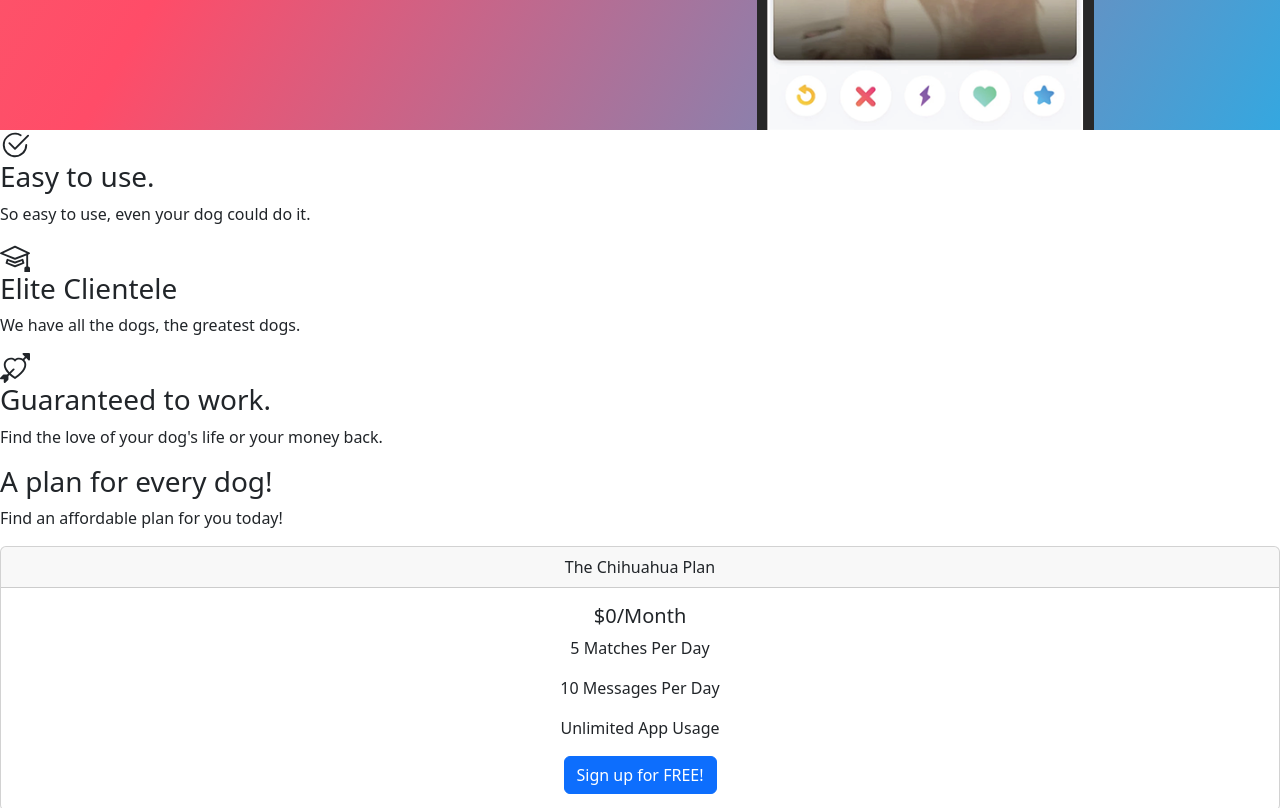
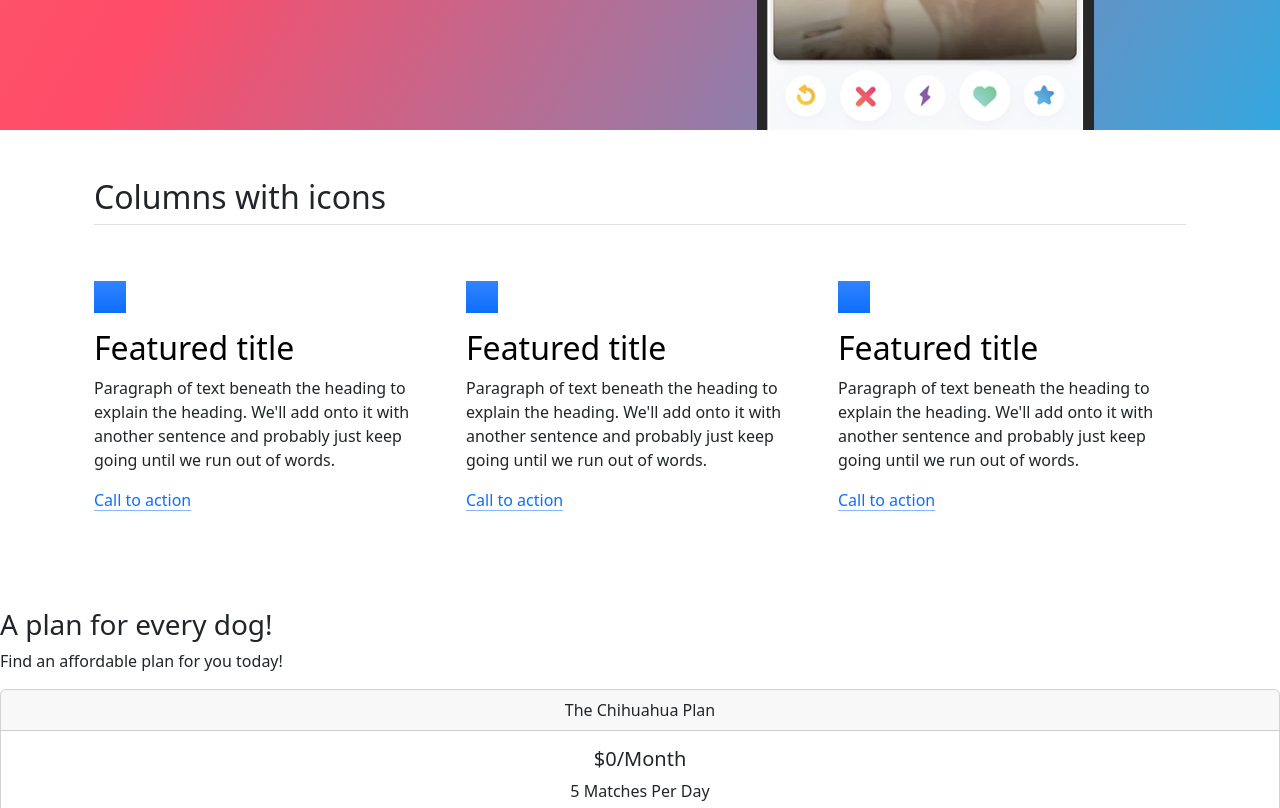
Before and after one commit to RissaStack/tin-dog, a plain HTML site: page index.html in a window 1280 px wide. Shown: the part 560-1368 px from the top of the page. Drawn offline with nearby package versions, Linux system fonts and the light colour scheme.

```diff
--- a/index.html
+++ b/index.html
@@ -43,47 +43,42 @@
   </section>
   <!-- Features -->
   <section id="features">
-    <div>
-      <div class="icon">
-        <svg xmlns="http://www.w3.org/2000/svg" height="30" fill="currentColor" class="bi bi-check2-circle"
-              viewBox="0 0 16 16">
-              <path
-                d="M2.5 8a5.5 5.5 0 0 1 8.25-4.764.5.5 0 0 0 .5-.866A6.5 6.5 0 1 0 14.5 8a.5.5 0 0 0-1 0 5.5 5.5 0 1 1-11 0z" />
-              <path
-                d="M15.354 3.354a.5.5 0 0 0-.708-.708L8 9.293 5.354 6.646a.5.5 0 1 0-.708.708l3 3a.5.5 0 0 0 .708 0l7-7z" />
-            </svg>
+    <div class="container px-4 py-5" id="featured-3">
+      <h2 class="pb-2 border-bottom">Columns with icons</h2>
+      <div class="row g-4 py-5 row-cols-1 row-cols-lg-3">
+        <div class="feature col">
+          <div class="feature-icon d-inline-flex align-items-center justify-content-center text-bg-primary bg-gradient fs-2 mb-3">
+            <svg class="bi" width="1em" height="1em"><use xlink:href="#collection"></use></svg>
           </div>
-      <div class="easy-use">
-        <h3>Easy to use.</h3>
-        <p>So easy to use, even your dog could do it.</p>
+          <h3 class="fs-2 text-body-emphasis">Featured title</h3>
+          <p>Paragraph of text beneath the heading to explain the heading. We'll add onto it with another sentence and probably just keep going until we run out of words.</p>
+          <a href="#" class="icon-link">
+            Call to action
+            <svg class="bi"><use xlink:href="#chevron-right"></use></svg>
+          </a>
         </div>
+        <div class="feature col">
+          <div class="feature-icon d-inline-flex align-items-center justify-content-center text-bg-primary bg-gradient fs-2 mb-3">
+            <svg class="bi" width="1em" height="1em"><use xlink:href="#people-circle"></use></svg>
           </div>
-    <div class="elite-client">
-      <div class="icon">
-        <svg xmlns="http://www.w3.org/2000/svg" height="30" fill="currentColor" class="bi bi-mortarboard"
-              viewBox="0 0 16 16">
-              <path
-                d="M8.211 2.047a.5.5 0 0 0-.422 0l-7.5 3.5a.5.5 0 0 0 .025.917l7.5 3a.5.5 0 0 0 .372 0L14 7.14V13a1 1 0 0 0-1 1v2h3v-2a1 1 0 0 0-1-1V6.739l.686-.275a.5.5 0 0 0 .025-.917l-7.5-3.5ZM8 8.46 1.758 5.965 8 3.052l6.242 2.913L8 8.46Z" />
-              <path
-                d="M4.176 9.032a.5.5 0 0 0-.656.327l-.5 1.7a.5.5 0 0 0 .294.605l4.5 1.8a.5.5 0 0 0 .372 0l4.5-1.8a.5.5 0 0 0 .294-.605l-.5-1.7a.5.5 0 0 0-.656-.327L8 10.466 4.176 9.032Zm-.068 1.873.22-.748 3.496 1.311a.5.5 0 0 0 .352 0l3.496-1.311.22.748L8 12.46l-3.892-1.556Z" />
-            </svg>
+          <h3 class="fs-2 text-body-emphasis">Featured title</h3>
+          <p>Paragraph of text beneath the heading to explain the heading. We'll add onto it with another sentence and probably just keep going until we run out of words.</p>
+          <a href="#" class="icon-link">
+            Call to action
+            <svg class="bi"><use xlink:href="#chevron-right"></use></svg>
+          </a>
         </div>
-      <div>
-        <h3>Elite Clientele</h3>
-        <p>We have all the dogs, the greatest dogs.</p>
+        <div class="feature col">
+          <div class="feature-icon d-inline-flex align-items-center justify-content-center text-bg-primary bg-gradient fs-2 mb-3">
+            <svg class="bi" width="1em" height="1em"><use xlink:href="#toggles2"></use></svg>
           </div>
+          <h3 class="fs-2 text-body-emphasis">Featured title</h3>
+          <p>Paragraph of text beneath the heading to explain the heading. We'll add onto it with another sentence and probably just keep going until we run out of words.</p>
+          <a href="#" class="icon-link">
+            Call to action
+            <svg class="bi"><use xlink:href="#chevron-right"></use></svg>
+          </a>
         </div>
-    <div class="guaranteed-work">
-      <div class="icon">
-        <svg xmlns="http://www.w3.org/2000/svg" height="30" fill="currentColor" class="bi bi-arrow-through-heart"
-              viewBox="0 0 16 16">
-              <path fill-rule="evenodd"
-                d="M2.854 15.854A.5.5 0 0 1 2 15.5V14H.5a.5.5 0 0 1-.354-.854l1.5-1.5A.5.5 0 0 1 2 11.5h1.793l.53-.53c-.771-.802-1.328-1.58-1.704-2.32-.798-1.575-.775-2.996-.213-4.092C3.426 2.565 6.18 1.809 8 3.233c1.25-.98 2.944-.928 4.212-.152L13.292 2 12.147.854A.5.5 0 0 1 12.5 0h3a.5.5 0 0 1 .5.5v3a.5.5 0 0 1-.854.354L14 2.707l-1.006 1.006c.236.248.44.531.6.845.562 1.096.585 2.517-.213 4.092-.793 1.563-2.395 3.288-5.105 5.08L8 13.912l-.276-.182a21.86 21.86 0 0 1-2.685-2.062l-.539.54V14a.5.5 0 0 1-.146.354l-1.5 1.5Zm2.893-4.894A20.419 20.419 0 0 0 8 12.71c2.456-1.666 3.827-3.207 4.489-4.512.679-1.34.607-2.42.215-3.185-.817-1.595-3.087-2.054-4.346-.761L8 4.62l-.358-.368c-1.259-1.293-3.53-.834-4.346.761-.392.766-.464 1.845.215 3.185.323.636.815 1.33 1.519 2.065l1.866-1.867a.5.5 0 1 1 .708.708L5.747 10.96Z" />
-            </svg>
-      </div>
-      <div>
-        <h3>Guaranteed to work.</h3>
-        <p>Find the love of your dog's life or your money back.</p>
       </div>
     </div>
   </section>
```
Lines whose indentation alone changed are shown as unchanged.
